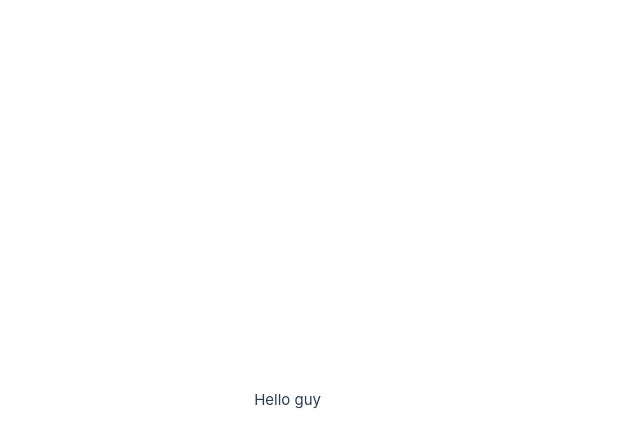
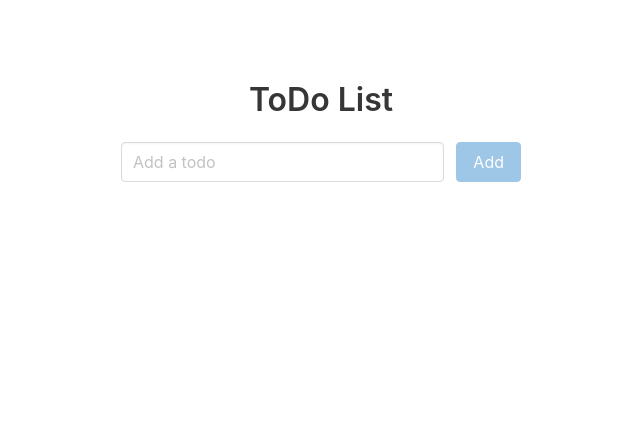
Before and after one commit to Dmitriy-di/toDoLIst, a Vue app: page / in a window 1280 px wide. Shown: the top 448 px of the page, without its empty margins (319-959 px from the left). Built offline with nearby package versions, Linux system fonts and the light colour scheme.

Commit message:
adding a message

```diff
--- a/package.json
+++ b/package.json
@@ -8,6 +8,8 @@
     "preview": "vite preview"
   },
   "dependencies": {
+    "bulma": "^0.9.4",
+    "uuid": "^9.0.0",
     "vue": "^3.2.47"
   },
   "devDependencies": {
--- a/src/App.vue
+++ b/src/App.vue
@@ -1 +1,76 @@
-<template>Hello guy</template>
+<template>
+  <div class="wrapper-todo">
+    <div class="title has-text-centered">ToDo List</div>
+    <form @submit.prevent="addToDo">
+      <div class="field is-grouped mb-50">
+        <p class="control is-expanded">
+          <input
+            v-model="newtoDoContent"
+            class="input"
+            type="text"
+            placeholder="Add a todo"
+          />
+        </p>
+        <p class="control">
+          <button :disabled="!newtoDoContent" class="button is-info">
+            Add
+          </button>
+        </p>
+      </div>
+    </form>
+
+    <div class="card mb-5" v-for="todo in todos" :key="todo.id">
+      <div class="card-content">
+        <div class="columns is-mobile is-vcentered">
+          <div class="column">
+            <div class="content">{{ todo.content }}</div>
+          </div>
+          <div class="column is-5 has-text-right">
+            <div class="button is-light">&#10004;</div>
+            <div class="button is-danger">&#10799;</div>
+          </div>
+        </div>
+      </div>
+    </div>
+  </div>
+</template>
+
+<script setup>
+// import
+import { ref } from "vue";
+import { v4 as uuidv4 } from "uuid";
+
+const todos = ref([
+  //   {
+  //     id: "id1",
+  //     content: "Hello my friend!",
+  //     done: false,
+  //   },
+  //   {
+  //     id: "id2",
+  //     content: "What a wonderful world!",
+  //     done: false,
+  //   },
+]);
+//ref принимает значение и возвращает реактивный мутированный ref-объект с одним свойством - value
+const newtoDoContent = ref("");
+
+const addToDo = () => {
+  const newToDo = {
+    id: uuidv4(),
+    content: newtoDoContent.value,
+    done: false,
+  };
+  todos.value.unshift(newToDo);
+  newtoDoContent.value = "";
+};
+</script>
+
+<style>
+@import "bulma/css/bulma.min.css";
+
+.wrapper-todo {
+  max-width: 400px;
+  margin: 50px auto;
+}
+</style>
--- a/src/assets/base.css
+++ b/src/assets/base.css
@@ -58,17 +58,3 @@
   position: relative;
   font-weight: normal;
 }
-
-body {
-  min-height: 100vh;
-  color: var(--color-text);
-  background: var(--color-background);
-  transition: color 0.5s, background-color 0.5s;
-  line-height: 1.6;
-  font-family: Inter, -apple-system, BlinkMacSystemFont, 'Segoe UI', Roboto, Oxygen, Ubuntu,
-    Cantarell, 'Fira Sans', 'Droid Sans', 'Helvetica Neue', sans-serif;
-  font-size: 15px;
-  text-rendering: optimizeLegibility;
-  -webkit-font-smoothing: antialiased;
-  -moz-osx-font-smoothing: grayscale;
-}
--- a/src/assets/main.css
+++ b/src/assets/main.css
@@ -4,7 +4,6 @@
   max-width: 1280px;
   margin: 0 auto;
   padding: 2rem;
-
   font-weight: normal;
 }
 
@@ -14,22 +13,3 @@
   color: hsla(160, 100%, 37%, 1);
   transition: 0.4s;
 }
-
-@media (hover: hover) {
-  a:hover {
-    background-color: hsla(160, 100%, 37%, 0.2);
-  }
-}
-
-@media (min-width: 1024px) {
-  body {
-    display: flex;
-    place-items: center;
-  }
-
-  #app {
-    display: grid;
-    grid-template-columns: 1fr 1fr;
-    padding: 0 2rem;
-  }
-}
```
Also changed, not shown: 1 other file (tests, documents, lock files or other folders).
